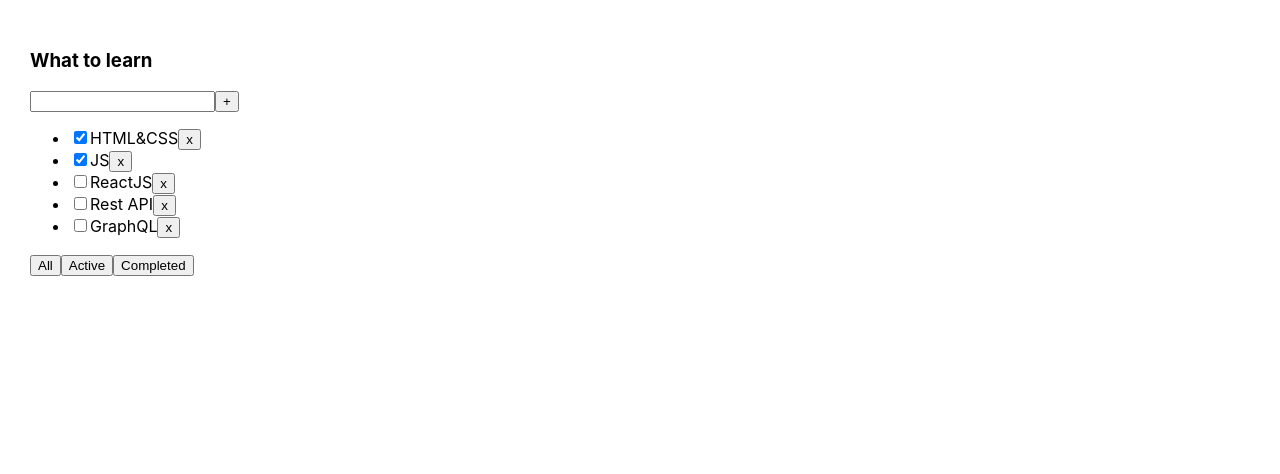
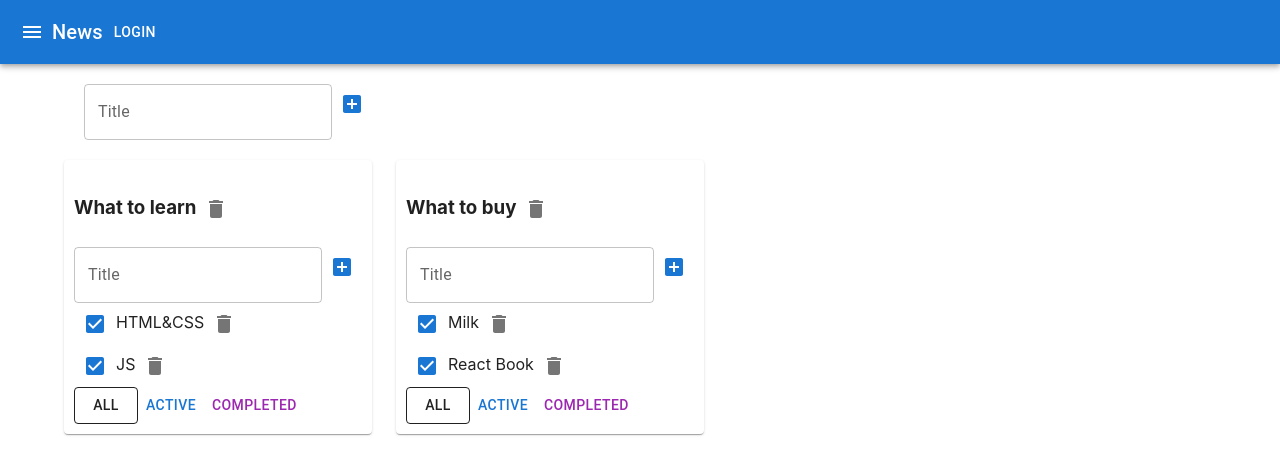
Before and after one commit to AndreiDudenkov/Task-Assistant, a React (Create React App) app: page / in a window 1280 px wide. Shown: the top 474 px of the page. Built offline with nearby package versions, Linux system fonts and the light colour scheme.

Commit message:
todolist v.8 + reducer + tests

```diff
--- a/src/AddItemForm.tsx
+++ b/src/AddItemForm.tsx
@@ -1,6 +1,8 @@
 import React, {ChangeEvent, KeyboardEvent, useState} from 'react';
-import Button from '@mui/material/Button';
-import TextField from '@mui/material/TextField';
+import {IconButton, TextField} from "@mui/material";
+import {AddBox} from "@mui/icons-material";
+
+
 
 type AddItemFormPropsType = {
     addItem: (title: string) => void
@@ -31,32 +33,17 @@
         }
     }
 
-    const muiStyles = {
-        maxWidth: '38px',
-        maxHeight: '38px',
-        minWidth: '38px',
-        minHeight: '38px',
-    }
-
     return <div>
-
-
-        <TextField
-            error={!!error}
-            size='small'
-            value={title}
-            onChange={onChangeHandler}
-            onKeyPress={onKeyPressHandler}
-            id="outlined-basic"
-            label={error ? "Title is required" : "Type out smth."}
-            variant="outlined"
+        <TextField variant="outlined"
+                   error={!!error}
+                   value={title}
+                   onChange={onChangeHandler}
+                   onKeyPress={onKeyPressHandler}
+                   label="Title"
+                   helperText={error}
         />
-
-        {/*<button onClick={addItem}>+</button>*/}
-
-        <Button variant="contained" onClick={addItem} style={muiStyles}>+</Button>
-
-
-        {/*{error && <div className="error-message">{error}</div>}*/}
+        <IconButton color="primary" onClick={addItem}>
+            <AddBox />
+        </IconButton>
     </div>
 }
--- a/src/App.css
+++ b/src/App.css
@@ -1,4 +1,4 @@
-
+/*
 .App {
   padding: 30px;
   display: flex;
@@ -23,3 +23,4 @@
 .is-done {
   opacity: 0.5;
 }
+*/
--- a/src/App.tsx
+++ b/src/App.tsx
@@ -1,67 +1,180 @@
-import React, {useReducer, useState} from 'react';
+import React, {useState} from 'react';
 import './App.css';
-import {Todolist} from './Todolist';
-import { v1 } from 'uuid';
-import {addTaskAC, removeTaskAC, tasksReducer} from './Reducer/taskReducer';
-import {changeFilterAC, FilterReducer} from './Reducer/filterReducer';
+import {TaskType, Todolist} from './Todolist';
+import {v1} from 'uuid';
+import {AddItemForm} from './AddItemForm';
+import AppBar from '@mui/material/AppBar/AppBar';
+import {Button, Container, Grid, IconButton, Paper, Toolbar, Typography} from "@mui/material";
+import {Menu} from "@mui/icons-material";
+
 
 export type FilterValuesType = "all" | "active" | "completed";
+export type TodolistType = {
+    id: string
+    title: string
+    filter: FilterValuesType
+}
+
+type TasksStateType = {
+    [key: string]: Array<TaskType>
+}
+
 
 function App() {
+    let todolistId1 = v1();
+    let todolistId2 = v1();
 
-    // let [tasks, setTasks] = useState([
-    //     { id: v1(), title: "HTML&CSS", isDone: true },
-    //     { id: v1(), title: "JS", isDone: true },
-    //     { id: v1(), title: "ReactJS", isDone: false },
-    //     { id: v1(), title: "Rest API", isDone: false },
-    //     { id: v1(), title: "GraphQL", isDone: false },
-    // ]);
-    let [tasks, dispatchTasks] = useReducer(tasksReducer,[
-        { id: v1(), title: "HTML&CSS", isDone: true },
-        { id: v1(), title: "JS", isDone: true },
-        { id: v1(), title: "ReactJS", isDone: false },
-        { id: v1(), title: "Rest API", isDone: false },
-        { id: v1(), title: "GraphQL", isDone: false },
-    ]);
+    let [todolists, setTodolists] = useState<Array<TodolistType>>([
+        {id: todolistId1, title: "What to learn", filter: "all"},
+        {id: todolistId2, title: "What to buy", filter: "all"}
+    ])
 
-    function removeTask(id: string) {
-        // let filteredTasks = tasks.filter(t => t.id != id);
-        // setTasks(filteredTasks);
-        dispatchTasks(removeTaskAC(id))
+    let [tasks, setTasks] = useState<TasksStateType>({
+        [todolistId1]: [
+            {id: v1(), title: "HTML&CSS", isDone: true},
+            {id: v1(), title: "JS", isDone: true}
+        ],
+        [todolistId2]: [
+            {id: v1(), title: "Milk", isDone: true},
+            {id: v1(), title: "React Book", isDone: true}
+        ]
+    });
+
+
+    function removeTask(id: string, todolistId: string) {
+        //достанем нужный массив по todolistId:
+        let todolistTasks = tasks[todolistId];
+        // перезапишем в этом объекте массив для нужного тудулиста отфилтрованным массивом:
+        tasks[todolistId] = todolistTasks.filter(t => t.id != id);
+        // засетаем в стейт копию объекта, чтобы React отреагировал перерисовкой
+        setTasks({...tasks});
     }
 
-    function addTask(title: string) {
-        // let task = { id: v1(), title: title, isDone: false };
-        // let newTasks = [task, ...tasks];
-        // setTasks(newTasks);
-    dispatchTasks(addTaskAC(title))
+    function addTask(title: string, todolistId: string) {
+        let task = {id: v1(), title: title, isDone: false};
+        //достанем нужный массив по todolistId:
+        let todolistTasks = tasks[todolistId];
+        // перезапишем в этом объекте массив для нужного тудулиста копией, добавив в начало новую таску:
+        tasks[todolistId] = [task, ...todolistTasks];
+        // засетаем в стейт копию объекта, чтобы React отреагировал перерисовкой
+        setTasks({...tasks});
     }
 
-    let [filter, dispachFilter] = useReducer(FilterReducer, "all");
-
-    let tasksForTodolist = tasks;
-
-    if (filter === "active") {
-        tasksForTodolist = tasks.filter(t => t.isDone === false);
-    }
-    if (filter === "completed") {
-        tasksForTodolist = tasks.filter(t => t.isDone === true);
+    function changeStatus(id: string, isDone: boolean, todolistId: string) {
+        //достанем нужный массив по todolistId:
+        let todolistTasks = tasks[todolistId];
+        // найдём нужную таску:
+        let task = todolistTasks.find(t => t.id === id);
+        //изменим таску, если она нашлась
+        if (task) {
+            task.isDone = isDone;
+            // засетаем в стейт копию объекта, чтобы React отреагировал перерисовкой
+            setTasks({...tasks});
+        }
     }
 
-    function changeFilter(value: FilterValuesType) {
-        // setFilter(value);
-        dispachFilter(changeFilterAC())
+    function changeTaskTitle(id: string, newTitle: string, todolistId: string) {
+        //достанем нужный массив по todolistId:
+        let todolistTasks = tasks[todolistId];
+        // найдём нужную таску:
+        let task = todolistTasks.find(t => t.id === id);
+        //изменим таску, если она нашлась
+        if (task) {
+            task.title = newTitle;
+            // засетаем в стейт копию объекта, чтобы React отреагировал перерисовкой
+            setTasks({...tasks});
+        }
     }
 
+    function changeFilter(value: FilterValuesType, todolistId: string) {
+        let todolist = todolists.find(tl => tl.id === todolistId);
+        if (todolist) {
+            todolist.filter = value;
+            setTodolists([...todolists])
+        }
+    }
 
+    function removeTodolist(id: string) {
+        // засунем в стейт список тудулистов, id которых не равны тому, который нужно выкинуть
+        setTodolists(todolists.filter(tl => tl.id != id));
+        // удалим таски для этого тудулиста из второго стейта, где мы храним отдельно таски
+        delete tasks[id]; // удаляем св-во из объекта... значением которого являлся массив тасок
+        // засетаем в стейт копию объекта, чтобы React отреагировал перерисовкой
+        setTasks({...tasks});
+    }
+
+    function changeTodolistTitle(id: string, title: string) {
+        // найдём нужный todolist
+        const todolist = todolists.find(tl => tl.id === id);
+        if (todolist) {
+            // если нашёлся - изменим ему заголовок
+            todolist.title = title;
+            setTodolists([...todolists]);
+        }
+    }
+
+    function addTodolist(title: string) {
+        let newTodolistId = v1();
+        let newTodolist: TodolistType = {id: newTodolistId, title: title, filter: 'all'};
+        setTodolists([newTodolist, ...todolists]);
+        setTasks({
+            ...tasks,
+            [newTodolistId]: []
+        })
+    }
 
     return (
         <div className="App">
-            <Todolist title="What to learn"
-                      tasks={tasksForTodolist}
-                      removeTask={removeTask}
-                      changeFilter={changeFilter}
-                      addTask={addTask} />
+            <AppBar position="static">
+                <Toolbar>
+                    <IconButton edge="start" color="inherit" aria-label="menu">
+                        <Menu />
+                    </IconButton>
+                    <Typography variant="h6">
+                        News
+                    </Typography>
+                    <Button color="inherit">Login</Button>
+                </Toolbar>
+            </AppBar>
+            <Container fixed>
+                <Grid container style={{padding: "20px"}}>
+                    <AddItemForm addItem={addTodolist}/>
+                </Grid>
+                <Grid container spacing={3}>
+                    {
+                        todolists.map(tl => {
+                            let allTodolistTasks = tasks[tl.id];
+                            let tasksForTodolist = allTodolistTasks;
+
+                            if (tl.filter === "active") {
+                                tasksForTodolist = allTodolistTasks.filter(t => t.isDone === false);
+                            }
+                            if (tl.filter === "completed") {
+                                tasksForTodolist = allTodolistTasks.filter(t => t.isDone === true);
+                            }
+
+                            return <Grid key={tl.id} item>
+                                <Paper style={{padding: "10px"}}>
+                                    <Todolist
+                                        key={tl.id}
+                                        id={tl.id}
+                                        title={tl.title}
+                                        tasks={tasksForTodolist}
+                                        removeTask={removeTask}
+                                        changeFilter={changeFilter}
+                                        addTask={addTask}
+                                        changeTaskStatus={changeStatus}
+                                        filter={tl.filter}
+                                        removeTodolist={removeTodolist}
+                                        changeTaskTitle={changeTaskTitle}
+                                        changeTodolistTitle={changeTodolistTitle}
+                                    />
+                                </Paper>
+                            </Grid>
+                        })
+                    }
+                </Grid>
+            </Container>
         </div>
     );
 }
--- a/src/EditableSpan.tsx
+++ b/src/EditableSpan.tsx
@@ -1,4 +1,6 @@
+import TextField from '@mui/material/TextField/TextField';
 import React, {ChangeEvent, useState} from 'react';
+
 
 type EditableSpanPropsType = {
     value: string
@@ -22,6 +24,7 @@
     }
 
     return editMode
-        ? <input value={title} onChange={changeTitle} autoFocus onBlur={activateViewMode}/>
+        ?    <TextField variant="outlined"
+                        value={title} onChange={changeTitle} autoFocus onBlur={activateViewMode} />
         : <span onDoubleClick={activateEditMode}>{props.value}</span>
 }
--- a/src/Todolist.tsx
+++ b/src/Todolist.tsx
@@ -1,5 +1,11 @@
-import React, {ChangeEvent, KeyboardEvent, useState} from 'react';
+import React, {ChangeEvent} from 'react';
 import {FilterValuesType} from './App';
+import {AddItemForm} from './AddItemForm';
+import {EditableSpan} from './EditableSpan';
+import IconButton from '@mui/material/IconButton/IconButton';
+import {Delete} from "@mui/icons-material";
+import {Button, Checkbox} from "@mui/material";
+
 
 export type TaskType = {
     id: string
@@ -8,63 +14,84 @@
 }
 
 type PropsType = {
+    id: string
     title: string
     tasks: Array<TaskType>
-    removeTask: (taskId: string) => void
-    changeFilter: (value: FilterValuesType) => void
-    addTask: (title: string) => void
+    removeTask: (taskId: string, todolistId: string) => void
+    changeFilter: (value: FilterValuesType, todolistId: string) => void
+    addTask: (title: string, todolistId: string) => void
+    changeTaskStatus: (id: string, isDone: boolean, todolistId: string) => void
+    removeTodolist: (id: string) => void
+    changeTodolistTitle: (id: string, newTitle: string) => void
+    filter: FilterValuesType
+    changeTaskTitle: (taskId: string, newTitle: string, todolistId: string) => void
 }
 
 export function Todolist(props: PropsType) {
-
-    let [title, setTitle] = useState("")
-
-    const addTask = () => {
-        props.addTask(title);
-        setTitle("");
+    const addTask = (title: string) => {
+        props.addTask(title, props.id);
     }
 
-    const onChangeHandler = (e: ChangeEvent<HTMLInputElement>) => {
-        setTitle(e.currentTarget.value)
+    const removeTodolist = () => {
+        props.removeTodolist(props.id);
+    }
+    const changeTodolistTitle = (title: string) => {
+        props.changeTodolistTitle(props.id, title);
     }
 
-    const onKeyPressHandler = (e: KeyboardEvent<HTMLInputElement>) => {
-        if (e.charCode === 13) {
-            addTask();
-        }
-    }
-
-    const onAllClickHandler = () => props.changeFilter("all");
-    const onActiveClickHandler = () => props.changeFilter("active");
-    const onCompletedClickHandler = () => props.changeFilter("completed");
+    const onAllClickHandler = () => props.changeFilter("all", props.id);
+    const onActiveClickHandler = () => props.changeFilter("active", props.id);
+    const onCompletedClickHandler = () => props.changeFilter("completed", props.id);
 
     return <div>
-        <h3>{props.title}</h3>
+        <h3> <EditableSpan value={props.title} onChange={changeTodolistTitle} />
+            <IconButton onClick={removeTodolist}>
+                <Delete />
+            </IconButton>
+        </h3>
+        <AddItemForm addItem={addTask}/>
         <div>
-            <input value={title}
-                   onChange={ onChangeHandler }
-                   onKeyPress={ onKeyPressHandler }
-            />
-            <button onClick={addTask}>+</button>
-        </div>
-        <ul>
             {
                 props.tasks.map(t => {
+                    const onClickHandler = () => props.removeTask(t.id, props.id)
+                    const onChangeHandler = (e: ChangeEvent<HTMLInputElement>) => {
+                        let newIsDoneValue = e.currentTarget.checked;
+                        props.changeTaskStatus(t.id, newIsDoneValue, props.id);
+                    }
+                    const onTitleChangeHandler = (newValue: string) => {
+                        props.changeTaskTitle(t.id, newValue, props.id);
+                    }
 
-                    const onClickHandler = () => props.removeTask(t.id)
 
-                    return <li key={t.id}>
-                        <input type="checkbox" checked={t.isDone}/>
-                        <span>{t.title}</span>
-                        <button onClick={ onClickHandler }>x</button>
-                    </li>
+                    return <div key={t.id} className={t.isDone ? "is-done" : ""}>
+                        <Checkbox
+                            checked={t.isDone}
+                            color="primary"
+                            onChange={onChangeHandler}
+                        />
+
+                        <EditableSpan value={t.title} onChange={onTitleChangeHandler} />
+                        <IconButton onClick={onClickHandler}>
+                            <Delete />
+                        </IconButton>
+                    </div>
                 })
             }
-        </ul>
+        </div>
         <div>
-            <button onClick={ onAllClickHandler }>All</button>
-            <button onClick={ onActiveClickHandler }>Active</button>
-            <button onClick={ onCompletedClickHandler }>Completed</button>
+            <Button variant={props.filter === 'all' ? 'outlined' : 'text'}
+                    onClick={onAllClickHandler}
+                    color={'inherit'}
+            >All
+            </Button>
+            <Button variant={props.filter === 'active' ? 'outlined' : 'text'}
+                    onClick={onActiveClickHandler}
+                    color={'primary'}>Active
+            </Button>
+            <Button variant={props.filter === 'completed' ? 'outlined' : 'text'}
+                    onClick={onCompletedClickHandler}
+                    color={'secondary'}>Completed
+            </Button>
         </div>
     </div>
 }
```
Also changed, not shown: src/components/Button.tsx (deleted, +0 -20 lines), src/reportWebVitals.ts (deleted, +0 -15 lines), src/state/todolists-reducer.ts (added, +23 -0 lines), 2 other files (tests, documents, lock files or other folders).
